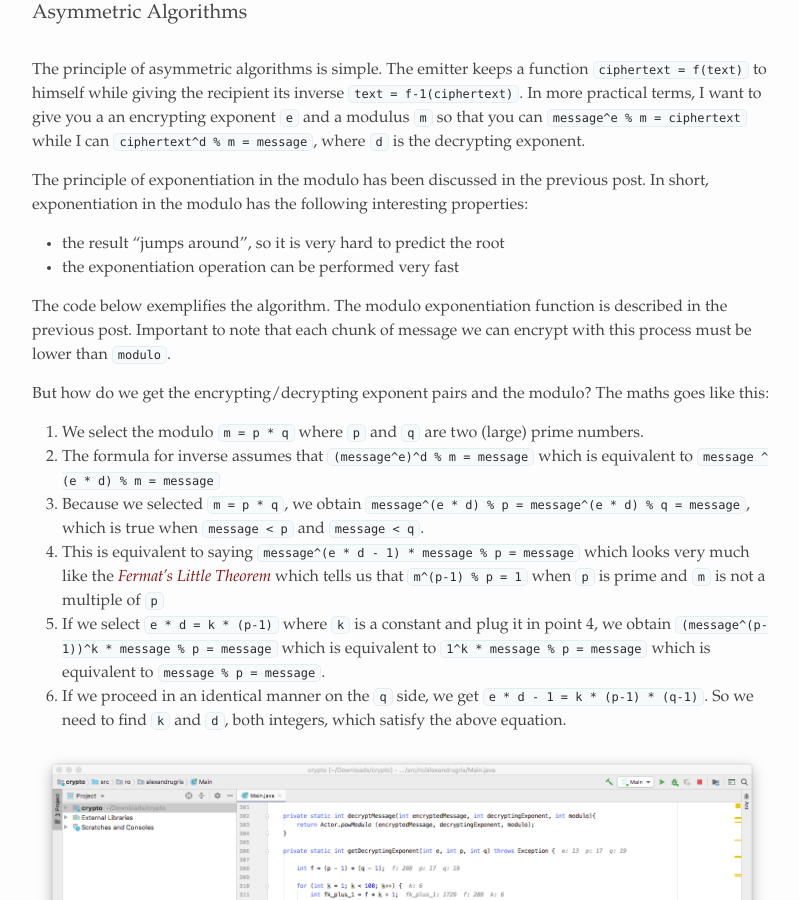
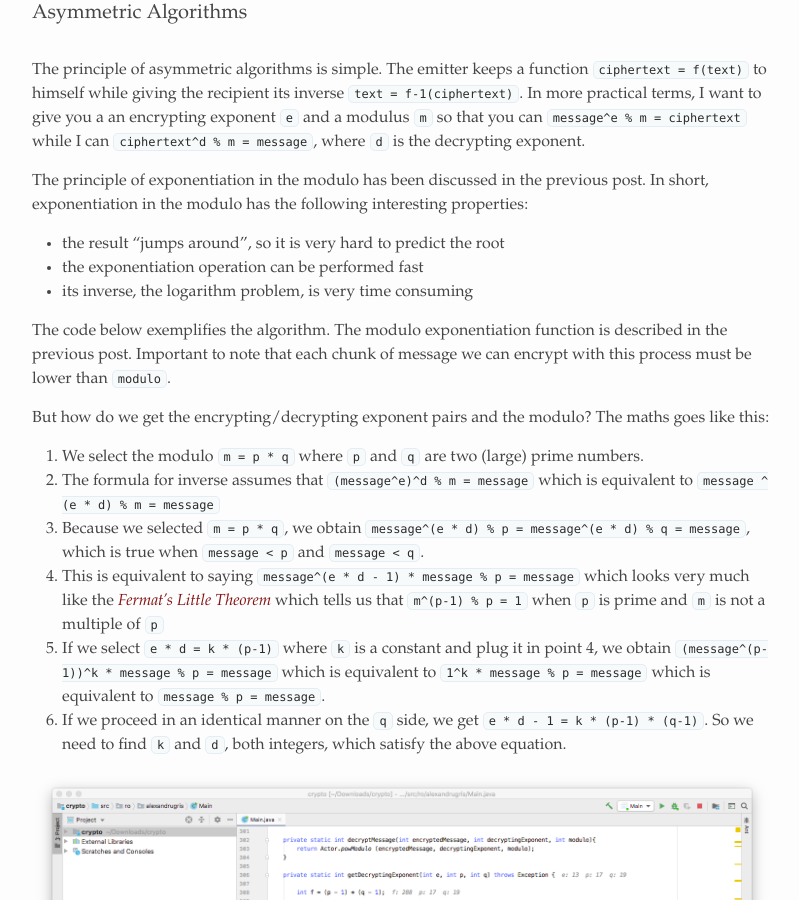
Before and after one commit to alexandrugris/my-jekyll-tech-blog, a Jekyll site: the page built from MyBlog/_posts/2020-03-29-intro-cryptography 2.markdown, in a window 1280 px wide and 900 px high, scrolled down 2475 px. Shown: the whole window, without its empty margins (238-1037 px from the left). Built offline with Jekyll 4.4.1, drawn with Linux system fonts in a browser that asks for light colours.

Commit message:
small corrections

```diff
--- a/MyBlog/_posts/2020-03-28-intro-cryptography.markdown
+++ b/MyBlog/_posts/2020-03-28-intro-cryptography.markdown
@@ -283,7 +283,7 @@ Now, even if `(INITIAL_BASE^(n-1) mod n) == 1`, it might be that `1` is also rea
 
 This example demonstrate three points:
 
-- Why we need to choose a large prime number for `n` (in our case, the `COUNT` variable, usually selected as a prime `n=2*q+1`, where [q is another large prime](https://en.wikipedia.org/wiki/Sophie_Germain_prime))
+- Why we need to choose a large prime number for `n`, in our case the `COUNT` variable, usually selected as a prime `n=2*q+1`, where [q is another large prime](https://en.wikipedia.org/wiki/Sophie_Germain_prime)
 - Why factoring `n-1` is important (the factors are the points where loops might start, hence the `n=2*q+1` selection)
 - Why Diffie-Hellman does not protect against man-in-the-middle. There's nothing stopping an attacker to set himself/herself as a middleman between the two communicators. There's no means for each of the parties communicating to validate their identity to each other.
 
--- a/MyBlog/_posts/2020-03-29-intro-cryptography 2.markdown
+++ b/MyBlog/_posts/2020-03-29-intro-cryptography 2.markdown
@@ -99,7 +99,8 @@ The principle of asymmetric algorithms is simple. The emitter keeps a function `
 
 The principle of exponentiation in the modulo has been discussed in the previous post. In short, exponentiation in the modulo has the following interesting properties:
 - the result "jumps around", so it is very hard to predict the root
-- the exponentiation operation can be performed very fast
+- the exponentiation operation can be performed fast
+- its inverse, the logarithm problem, is very time consuming
 
 The code below exemplifies the algorithm. The modulo exponentiation function is described in the previous post. Important to note that each chunk of message we can encrypt with this process must be lower than `modulo`.
 
```
Also changed, not shown: other parts of MyBlog/_posts/2020-03-28-intro-cryptography.markdown (+1 -1 lines).
